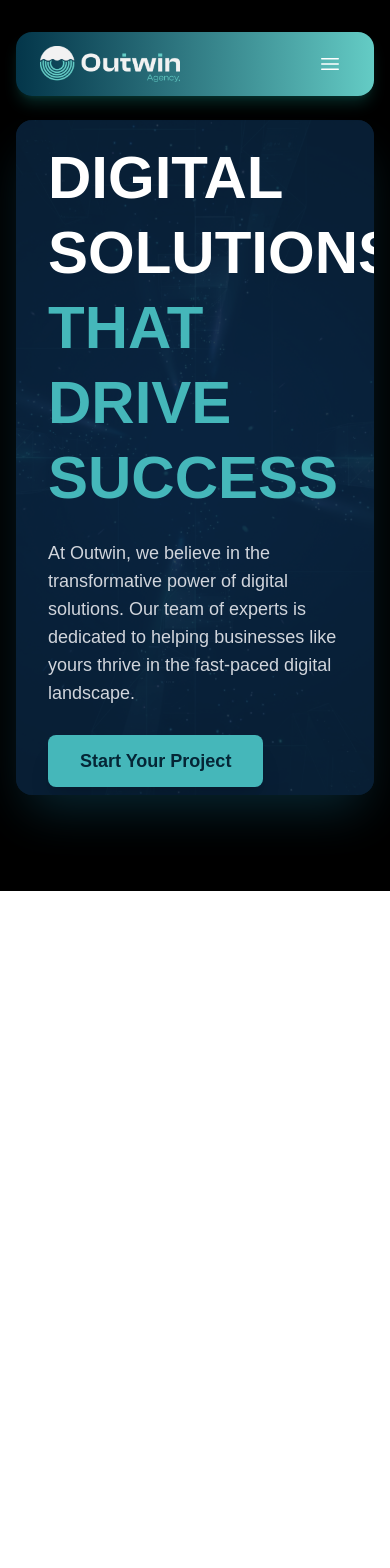
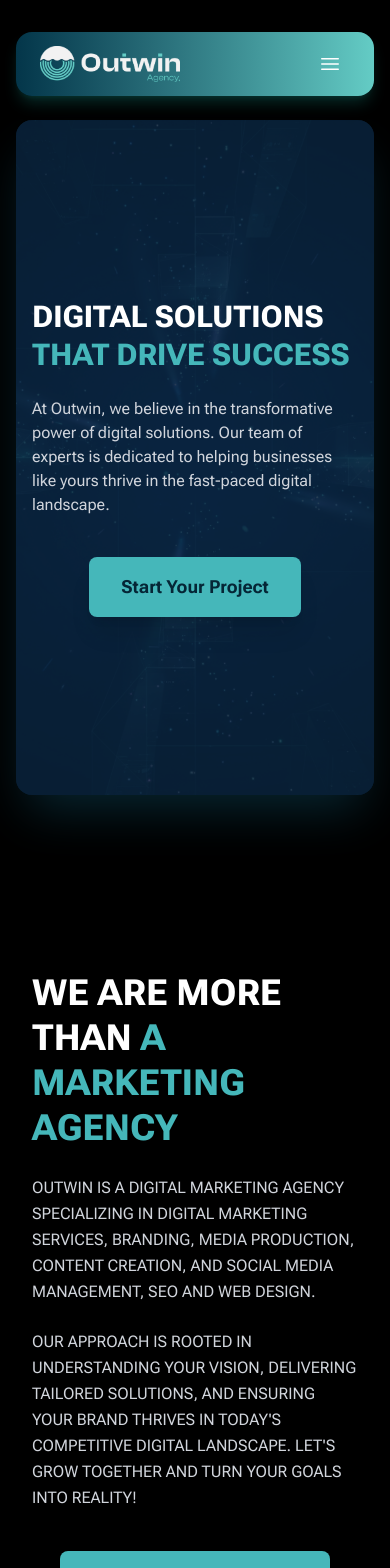
Before and after one commit to Ahmed-Adel0/ourwin-frontend, a Next.js app: page / in a window 390 px wide. Shown: the top 1568 px of the page. Before the commit the page ends 891 px from the top, so only its background shows below. Built offline with nearby package versions, Linux system fonts and the light colour scheme.

Commit message:
feat: match About services button style with Hero and center on mobile

```diff
--- a/app/about/page.jsx
+++ /dev/null
@@ -1,9 +0,0 @@
- function About() {
-  return (
-    <div>
-      <h1>About Us</h1>
-      <p>Welcome to our agency. We create amazing digital experiences.</p>
-    </div>
-  );
-}
-export default About;
--- a/app/components/ContentWrapper.jsx
+++ /dev/null
@@ -1,12 +0,0 @@
-// components/ContentWrapper.jsx
-import React from "react";
-
-const ContentWrapper = ({ children, className = "" }) => {
-  return (
-    <div className={`container mx-auto px-8 max-w-7xl ${className}`}>
-      {children}
-    </div>
-  );
-};
-
-export default ContentWrapper;
--- a/app/components/Hero/Hero.jsx
+++ b/app/components/Hero/Hero.jsx
@@ -1,11 +1,10 @@
-import ContentWrapper from "../ContentWrapper";
 import Image from "next/image";
 import Link from "next/link";
+import SectionWrapper from "../SectionWrapper";
 
 const Hero = () => {
   return (
     <section className="w-full pt-24 pb-12 bg-black px-4">
-      {/* الصورة بعرض كامل */}
       <div className="relative w-full min-h-[80vh] flex items-center justify-start rounded-2xl overflow-hidden bg-[#0b253b] shadow-2xl shadow-cyan-900/50 mt-6 mb-12">
         <Image
           src="/hero-bg.jpg"
@@ -17,27 +16,28 @@
 
         <div className="absolute inset-0 bg-[#0b253b] opacity-50" />
 
-        {/* المحتوى محدود بـ ContentWrapper */}
-        <ContentWrapper>
+        <SectionWrapper>
           <div className="relative z-10 text-white max-w-4xl">
-            <h1 className="text-6xl md:text-7xl font-extrabold mb-6 leading-tight">
+            <h1 className="text-3xl sm:text-5xl lg:text-7xl font-extrabold mb-6 leading-tight">
               DIGITAL SOLUTIONS{" "}
               <span className="text-[#45B7BA]">THAT DRIVE SUCCESS</span>
             </h1>
-            <p className="text-lg text-gray-300 mb-10 max-w-3xl">
+            <p className="text-base sm:text-lg text-gray-300 mb-10 max-w-3xl">
               At Outwin, we believe in the transformative power of digital
               solutions. Our team of experts is dedicated to helping businesses
               like yours thrive in the fast-paced digital landscape.
             </p>
 
-            <Link
-              href="/services"
-              className="bg-[#45B7BA] text-[#052636] font-bold py-4 px-8 rounded-lg text-lg hover:bg-[#2c989c] transition-colors duration-300 shadow-xl"
-            >
-              Start Your Project
-            </Link>
+            <div className="flex md:block justify-center md:justify-start">
+              <Link
+                href="/services"
+                className="w-auto text-center bg-[#45B7BA] text-[#052636] font-bold py-4 px-8 rounded-lg text-lg hover:bg-[#2c989c] transition-colors duration-300 shadow-xl"
+              >
+                Start Your Project
+              </Link>
+            </div>
           </div>
-        </ContentWrapper>
+        </SectionWrapper>
       </div>
     </section>
   );
--- /dev/null
+++ b/app/components/SectionWrapper.jsx
@@ -0,0 +1,12 @@
+// components/SectionWrapper.jsx
+import React from "react";
+
+const SectionWrapper = ({ children, className = "", maxW = "max-w-6xl" }) => {
+  return (
+    <section className={`w-full ${className}`}>
+      <div className={`container mx-auto px-4 ${maxW}`}>{children}</div>
+    </section>
+  );
+};
+
+export default SectionWrapper;
--- /dev/null
+++ b/app/components/about/About.jsx
@@ -0,0 +1,56 @@
+import Link from "next/link";
+import Image from "next/image";
+import SectionWrapper from "../SectionWrapper";
+
+const About = () => {
+  return (
+    <section className="w-full py-20 bg-black px-4">
+      <SectionWrapper>
+        <div className="grid md:grid-cols-2 gap-12 items-center">
+          <div className="order-2 md:order-1">
+            <h2 className="text-4xl md:text-5xl font-extrabold mb-6 leading-tight text-white">
+              WE ARE MORE THAN{" "}
+              <span className="text-[#45B7BA]">A MARKETING AGENCY</span>
+            </h2>
+
+            <p className="mb-6 text-base text-gray-300 leading-relaxed">
+              OUTWIN IS A DIGITAL MARKETING AGENCY SPECIALIZING IN DIGITAL
+              MARKETING SERVICES, BRANDING, MEDIA PRODUCTION, CONTENT CREATION,
+              AND SOCIAL MEDIA MANAGEMENT, SEO AND WEB DESIGN.
+            </p>
+
+            <p className="mb-10 text-base text-gray-300 leading-relaxed">
+              OUR APPROACH IS ROOTED IN UNDERSTANDING YOUR VISION, DELIVERING
+              TAILORED SOLUTIONS, AND ENSURING YOUR BRAND THRIVES IN TODAY'S
+              COMPETITIVE DIGITAL LANDSCAPE. LET'S GROW TOGETHER AND TURN YOUR
+              GOALS INTO REALITY!
+            </p>
+
+            <div className="flex md:block justify-center md:justify-start">
+              <Link
+                href="/services"
+                className="w-auto text-center bg-[#45B7BA] text-[#052636] font-bold py-4 px-8 rounded-lg text-lg hover:bg-[#2c989c] transition-colors duration-300 shadow-xl"
+              >
+                LEARN MORE ABOUT US
+              </Link>
+            </div>
+          </div>
+
+          <div className="order-1 md:order-2 hidden md:block">
+            <div className="relative w-full aspect-square max-w-md mx-auto">
+              <Image
+                src="/Asset 1.png"
+                alt="Agency Graphic Rings"
+                fill
+                style={{ objectFit: "contain" }}
+                className="transition-transform duration-500 hover:scale-[1.05]"
+              />
+            </div>
+          </div>
+        </div>
+      </SectionWrapper>
+    </section>
+  );
+};
+
+export default About;
--- a/app/globals.css
+++ b/app/globals.css
@@ -1,6 +1,7 @@
 @import "tailwindcss";
 
 :root {
+  --font-roboto-flex: var(--font-roboto-flex);
   --background: #ffffff;
   --foreground: #171717;
 }
@@ -15,5 +16,5 @@
 body {
   background: var(--background);
   color: var(--foreground);
-  font-family: Arial, Helvetica, sans-serif;
+  font-family: var(--font-roboto-flex), sans-serif;
 }
--- a/app/layout.jsx
+++ b/app/layout.jsx
@@ -1,29 +1,21 @@
-import { Geist, Geist_Mono } from "next/font/google";
+import { Roboto_Flex } from "next/font/google";
 import "./globals.css";
 
-const geistSans = Geist({
-  variable: "--font-geist-sans",
+const robotoFlex = Roboto_Flex({
+  variable: "--font-roboto-flex",
   subsets: ["latin"],
-});
-
-const geistMono = Geist_Mono({
-  variable: "--font-geist-mono",
-  subsets: ["latin"],
+  weight: ["400", "500", "600", "700", "800"], // أوزان الخط المختلفة
 });
 
 export const metadata = {
-  title: "Create Next App",
-  description: "Generated by create next app",
+  title: "Outwin - Digital Solutions",
+  description: "Digital solutions that drive success",
 };
 
 export default function RootLayout({ children }) {
   return (
     <html lang="en">
-      <body
-        className={`${geistSans.variable} ${geistMono.variable} antialiased`}
-      >
-        {children}
-      </body>
+      <body className={`${robotoFlex.variable} antialiased`}>{children}</body>
     </html>
   );
 }
--- a/app/page.jsx
+++ b/app/page.jsx
@@ -1,11 +1,13 @@
 import Navbar from "./components/Navbar/Navbar";
 import Hero from "./components/Hero/Hero";
+import About from "./components/about/About";
 
 export default function Home() {
   return (
     <main className="bg-black min-h-screen">
       <Navbar />
       <Hero />
+      <About />
     </main>
   );
 }
```
Also changed, not shown: public/Asset 1.png (added).
